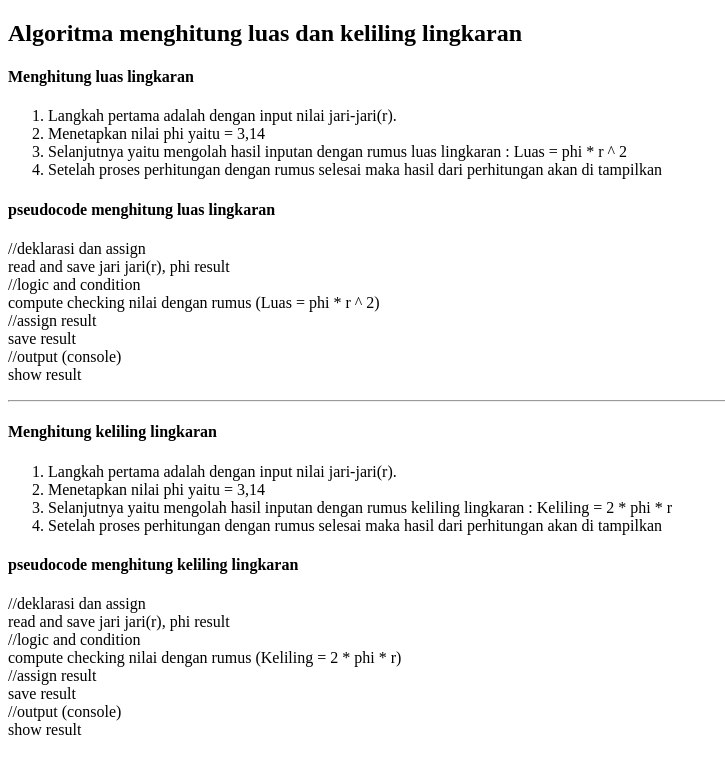
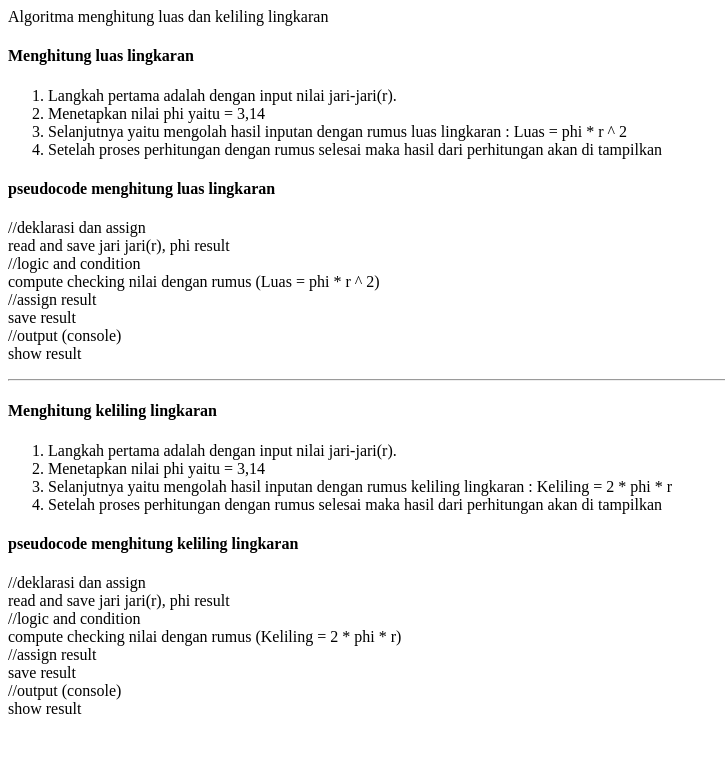
Before and after one commit to quraisyi/b13a_web_programmer, a plain HTML site: page sesi-04/tugas_mandiri/tugas_mandiri.html in a window 1280 px wide. Shown: the whole page, without its empty margins (0-725 px from the left). Drawn offline with Linux system fonts and the light colour scheme.

Commit message:
b13a_web_programmer

```diff
--- a/sesi-04/tugas_mandiri/tugas_mandiri.html
+++ b/sesi-04/tugas_mandiri/tugas_mandiri.html
@@ -6,7 +6,7 @@
     <title>menghitung luas dan keliling lingkaran</title>
 </head>
 <body>
-    <h2>Algoritma menghitung luas dan keliling lingkaran</h2>
+    <body>Algoritma menghitung luas dan keliling lingkaran</body>
     <h4>Menghitung luas lingkaran</h4>
     <ol>
         <li>Langkah pertama adalah dengan input nilai jari-jari(r).</li>
```
Also changed, not shown: 2 other files.
